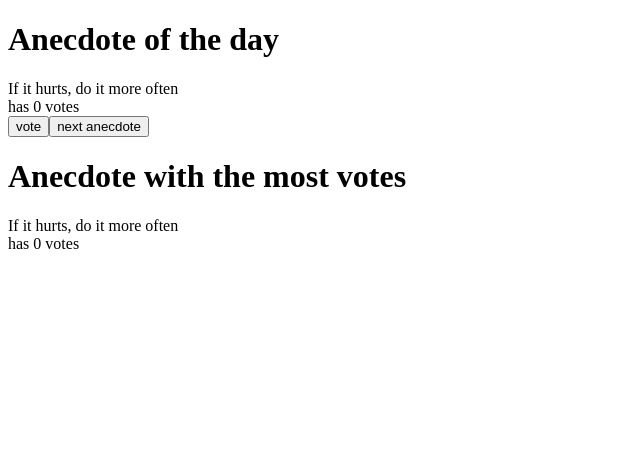
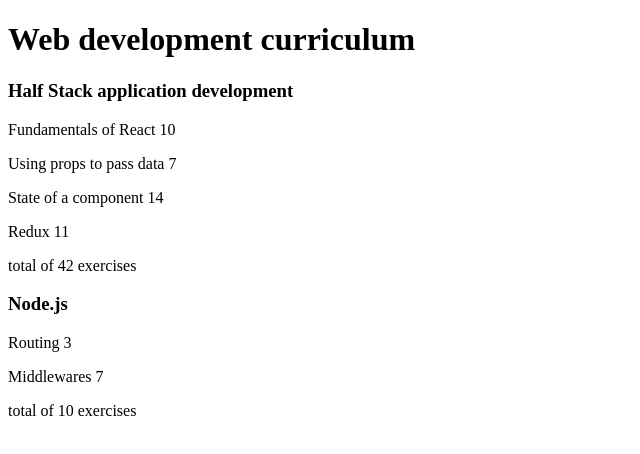
Before and after one commit to tinawong15/react-work, a React (Create React App) app: page / in a window 1280 px wide. Shown: the top 454 px of the page, without its empty margins (0-640 px from the left). Built offline with nearby package versions, Linux system fonts and the light colour scheme.

Commit message:
started part2

```diff
--- /dev/null
+++ b/src/App.js
@@ -0,0 +1,58 @@
+import React from 'react'
+import Course from './components/Course'
+
+const App = () => {
+    const courses = [
+        {
+          name: 'Half Stack application development',
+          id: 1,
+          parts: [
+            {
+              name: 'Fundamentals of React',
+              exercises: 10,
+              id: 1
+            },
+            {
+              name: 'Using props to pass data',
+              exercises: 7,
+              id: 2
+            },
+            {
+              name: 'State of a component',
+              exercises: 14,
+              id: 3
+            },
+            {
+              name: 'Redux',
+              exercises: 11,
+              id: 4
+            }
+          ]
+        },
+        {
+          name: 'Node.js',
+          id: 2,
+          parts: [
+            {
+              name: 'Routing',
+              exercises: 3,
+              id: 1
+            },
+            {
+              name: 'Middlewares',
+              exercises: 7,
+              id: 2
+            }
+          ]
+        }
+      ]
+
+    return (
+        <div>
+            <h1>Web development curriculum</h1>
+          {courses.map(course => <Course course={course}/>)}
+        </div>
+      )
+  }
+
+  export default App
--- /dev/null
+++ b/src/components/Content.js
@@ -0,0 +1,18 @@
+import React from 'react'
+import Part from './Part'
+
+const Content = ({ course }) => {
+    const totalExercises = course.parts.reduce((total, amount) => {
+        total.push(amount.exercises)
+        return total
+      }, [])
+
+    console.log(totalExercises)
+    const total = totalExercises.reduce((tot, amt) => tot + amt)
+    return (
+    <div>
+     {course.parts.map(part => <Part key={part.id} part={part}/>)}
+     total of {total} exercises
+    </div>
+  )  }
+export default Content
--- /dev/null
+++ b/src/components/Course.js
@@ -0,0 +1,11 @@
+import React from 'react'
+import Header from './Header'
+import Content from './Content'
+
+const Course = ({ course }) => (
+    <div>
+     <Header course={course} />
+     <Content course={course} />
+    </div>
+  )
+export default Course
--- /dev/null
+++ b/src/components/Header.js
@@ -0,0 +1,8 @@
+import React from 'react'
+
+const Header = ({ course }) => (
+    <div>
+     <h3>{course.name}</h3>
+    </div>
+  )
+export default Header
--- /dev/null
+++ b/src/components/Part.js
@@ -0,0 +1,8 @@
+import React from 'react'
+
+const Part = ({ part }) => (
+    <div>
+     <p>{part.name} {part.exercises}</p>
+    </div>
+  )
+export default Part
--- a/src/index.js
+++ b/src/index.js
@@ -1,49 +1,8 @@
-import React, { useState } from 'react'
+import React from 'react'
 import ReactDOM from 'react-dom'
-
-const Button = (props) => (
-    <button onClick={props.handleClick}>
-      {props.text}
-    </button>
-  )
-
-const App = (props) => {
-  const points = new Array(anecdotes.length); for (let i=0; i<anecdotes.length; ++i) points[i] = 0;
-  const [selected, setSelected] = useState(0)
-  const [votes, setVotes] = useState(points)
-
-  const updateVotes = (index) => () => {
-    const copy = [...votes]
-    copy[index] += 1
-    setVotes(copy)
-  }
-
-  const maxVotesIndex = votes.indexOf(Math.max.apply(Math, votes));
-
-  return (
-    <div>
-        <h1>Anecdote of the day</h1>
-      {props.anecdotes[selected]}<br></br>
-      has {votes[selected]} votes<br></br>
-      <Button handleClick={updateVotes(selected)} text="vote"/>
-      <Button handleClick={() => setSelected(Math.floor(Math.random() * props.anecdotes.length))} text="next anecdote"/>
-      <h1>Anecdote with the most votes</h1>
-      {props.anecdotes[maxVotesIndex]}<br></br>
-      has {votes[maxVotesIndex]} votes<br></br>
-    </div>
-  )
-}
-
-const anecdotes = [
-  'If it hurts, do it more often',
-  'Adding manpower to a late software project makes it later!',
-  'The first 90 percent of the code accounts for the first 90 percent of the development time...The remaining 10 percent of the code accounts for the other 90 percent of the development time.',
-  'Any fool can write code that a computer can understand. Good programmers write code that humans can understand.',
-  'Premature optimization is the root of all evil.',
-  'Debugging is twice as hard as writing the code in the first place. Therefore, if you write the code as cleverly as possible, you are, by definition, not smart enough to debug it.'
-]
+import App from './App'
 
 ReactDOM.render(
-  <App anecdotes={anecdotes}/>,
+  <App />,
   document.getElementById('root')
 )
```
Also changed, not shown: src/part1/anecdotes_index.js (added, +49 -0 lines).
